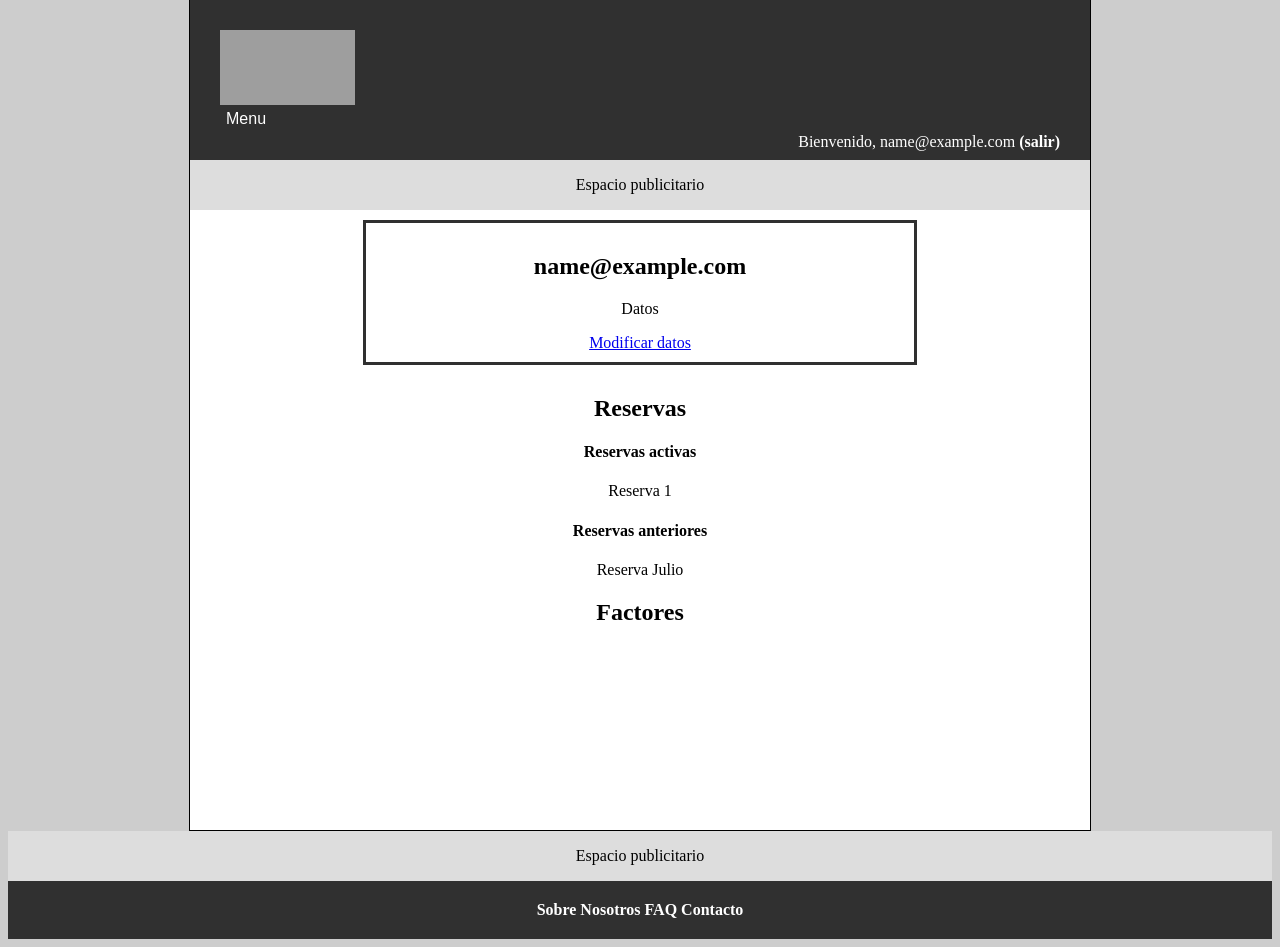
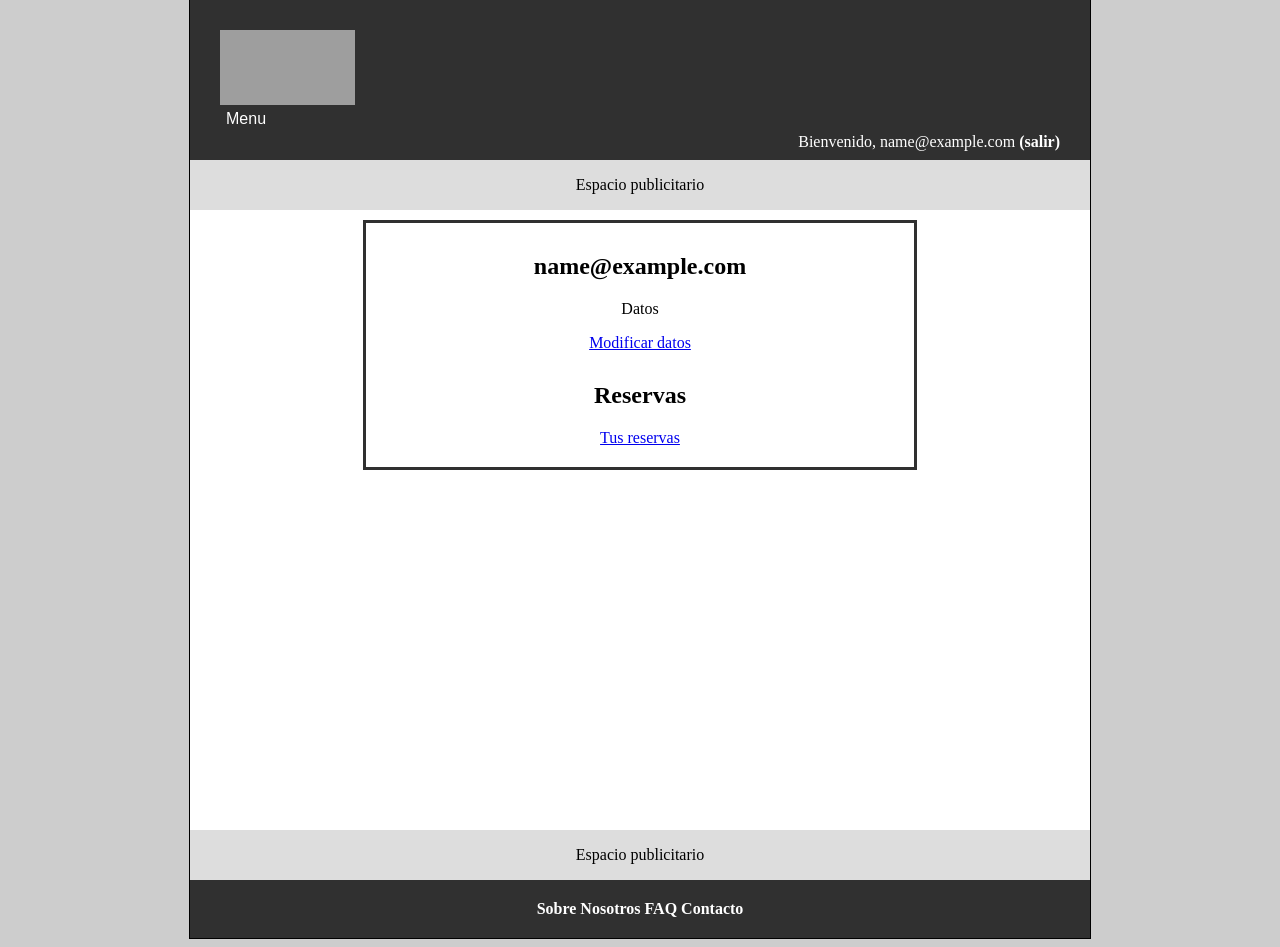
Before and after one commit to LuisEgui/EasyRent, a PHP site: page /perfil.php in a window 1280 px wide. Shown: the part 31-978 px from the top of the page. Run offline with PHP 8.4, Linux system fonts and the light colour scheme; the visitor is signed in with stand-in values (Sample User, id 1); data that the repository does not hold is empty; grey boxes are pictures that could not be loaded.

Commit message:
mod perfil.php

```diff
--- a/src/perfil.php
+++ b/src/perfil.php
@@ -45,15 +45,10 @@ if ($user) {
 
     $contenidoPrincipal .= <<<EOS
     <a href='{$rutaApp}/src/modperfil.php'>Modificar datos</a>
-    </div>
 
     <div class="promociones">
     <h2>Reservas</h2>
-    <h4>Reservas activas</h4>
-    <p>Reserva 1</p>
-    <h4>Reservas anteriores</h4>
-    <p>Reserva Julio</p>
-    <h2>Factores</h2>
+    <a href='{$rutaApp}/src/tusreservas.php'>Tus reservas</a>
     </div>
     </div>
     EOS;
```
Also changed, not shown: src/includes/img/damage/14-Golf.jpg (added), src/includes/img/usr/15-park.JPG (added).
